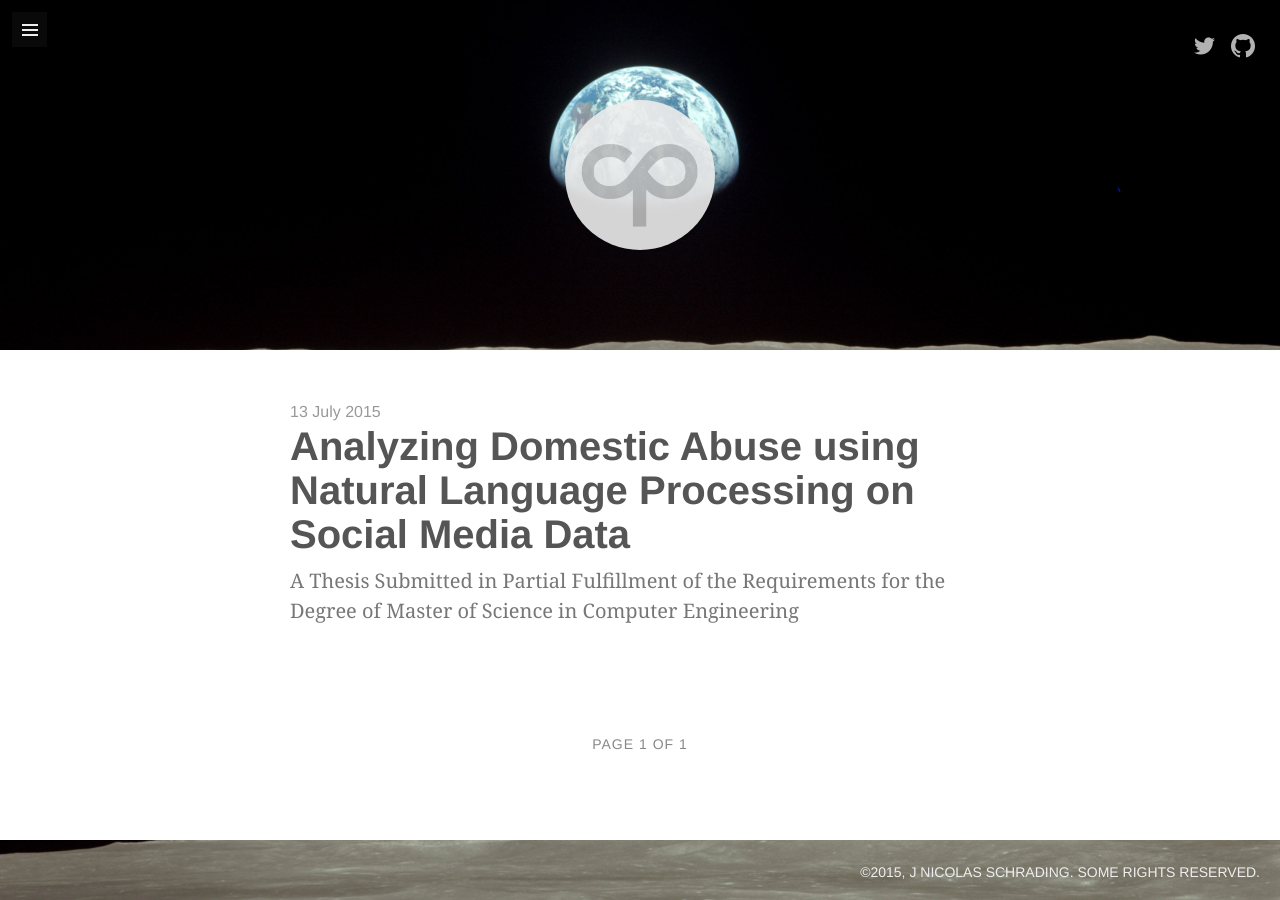
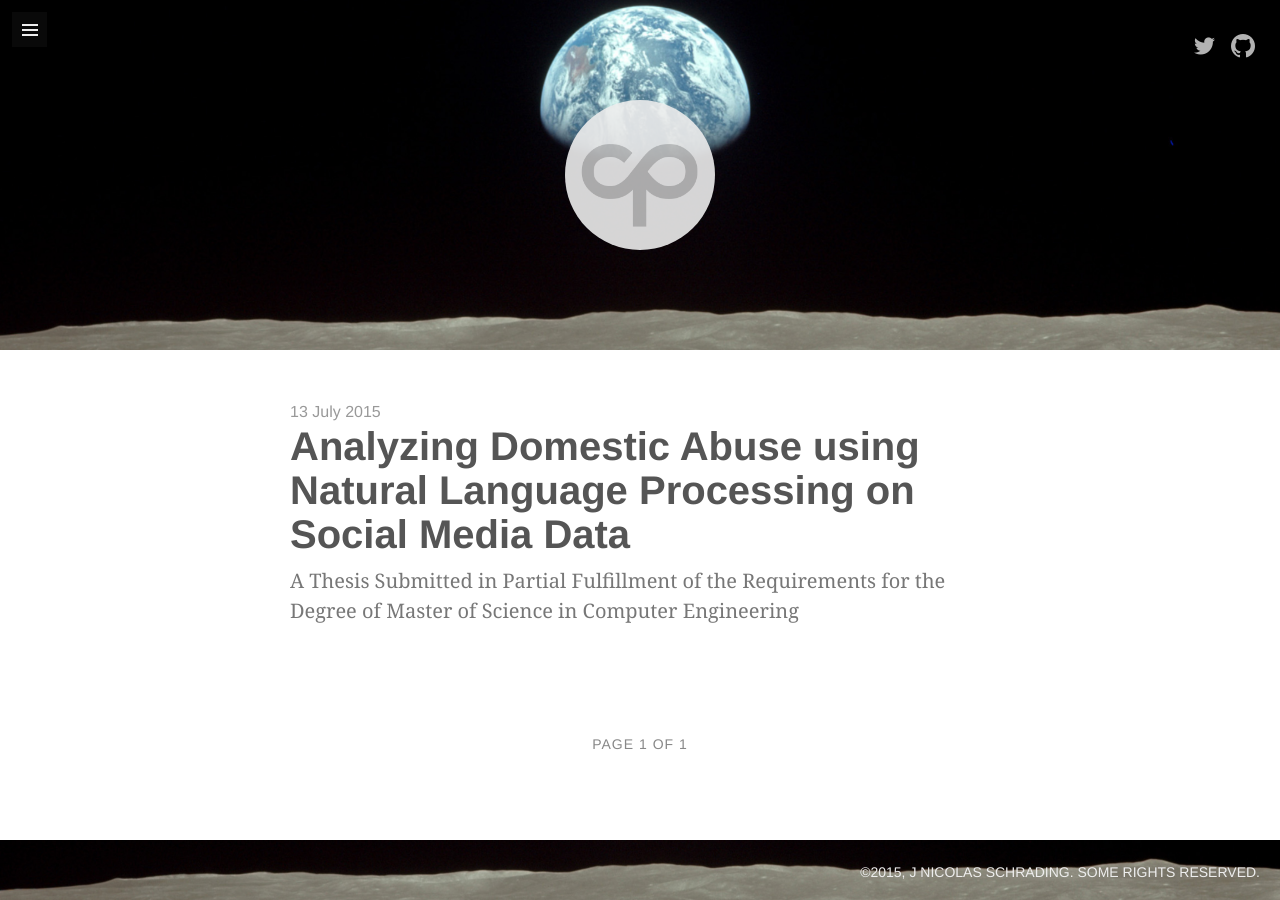
Before and after one commit to NSchrading/NSchrading.github.io, a Jekyll site: the page built from index.html, in a window 1280 px wide. Built offline with Jekyll 4.4.1, drawn with Linux system fonts in a browser that asks for light colours; some web fonts are replaced; the list of posts is cut into pages by our own code.

Commit message:
Try new cover image

```diff
--- a/_config.yml
+++ b/_config.yml
@@ -21,7 +21,7 @@ paginate:         5
 
 # Custom vars
 icon:             /assets/images/icon.png
-cover:            /assets/images/earthrise.jpg
+cover:            /assets/images/earthrise.png
 
 social:
   - icon:         twitter
```
Also changed, not shown: assets/images/earthrise.jpg (deleted), assets/images/earthrise.png (added).
